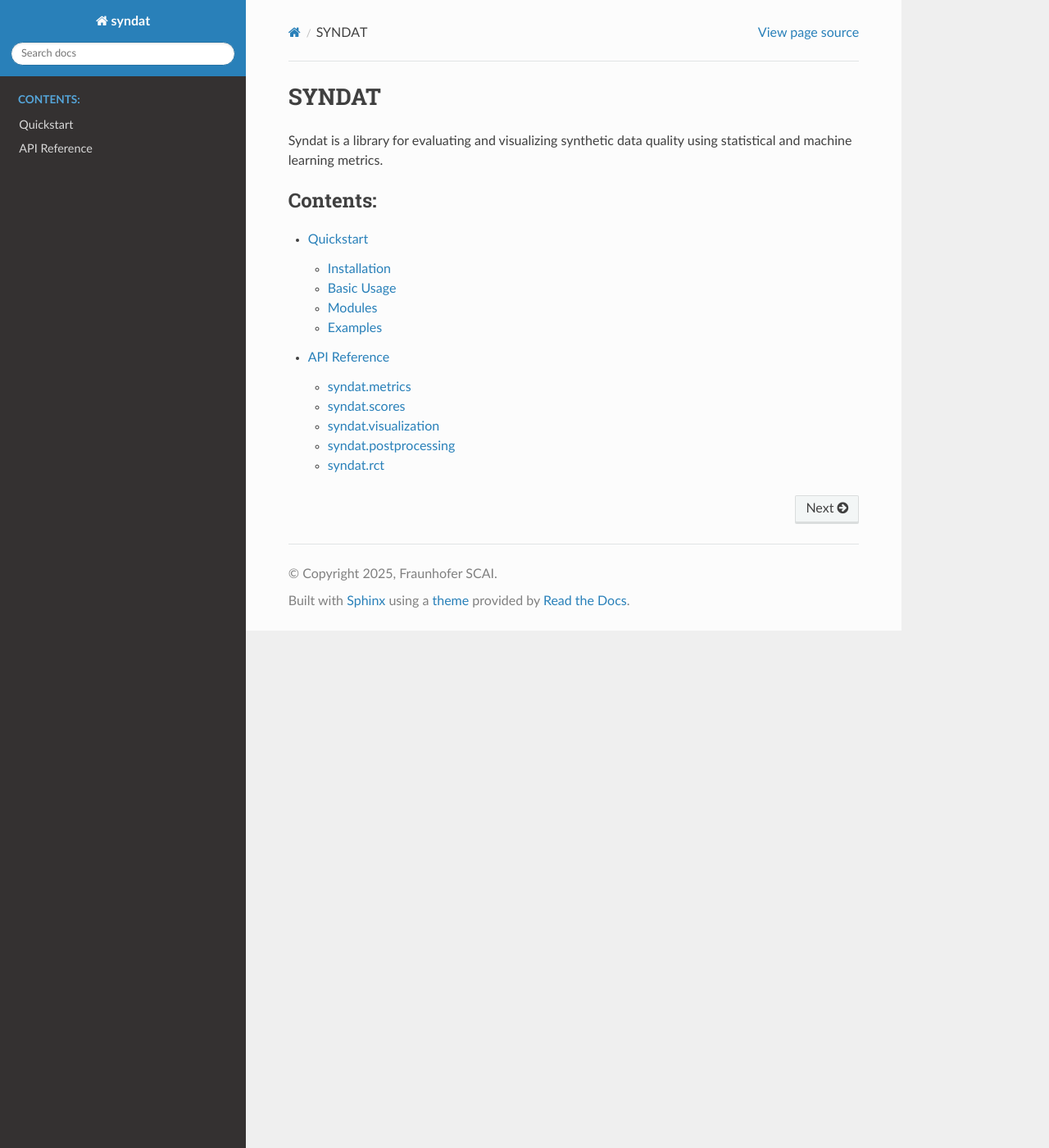
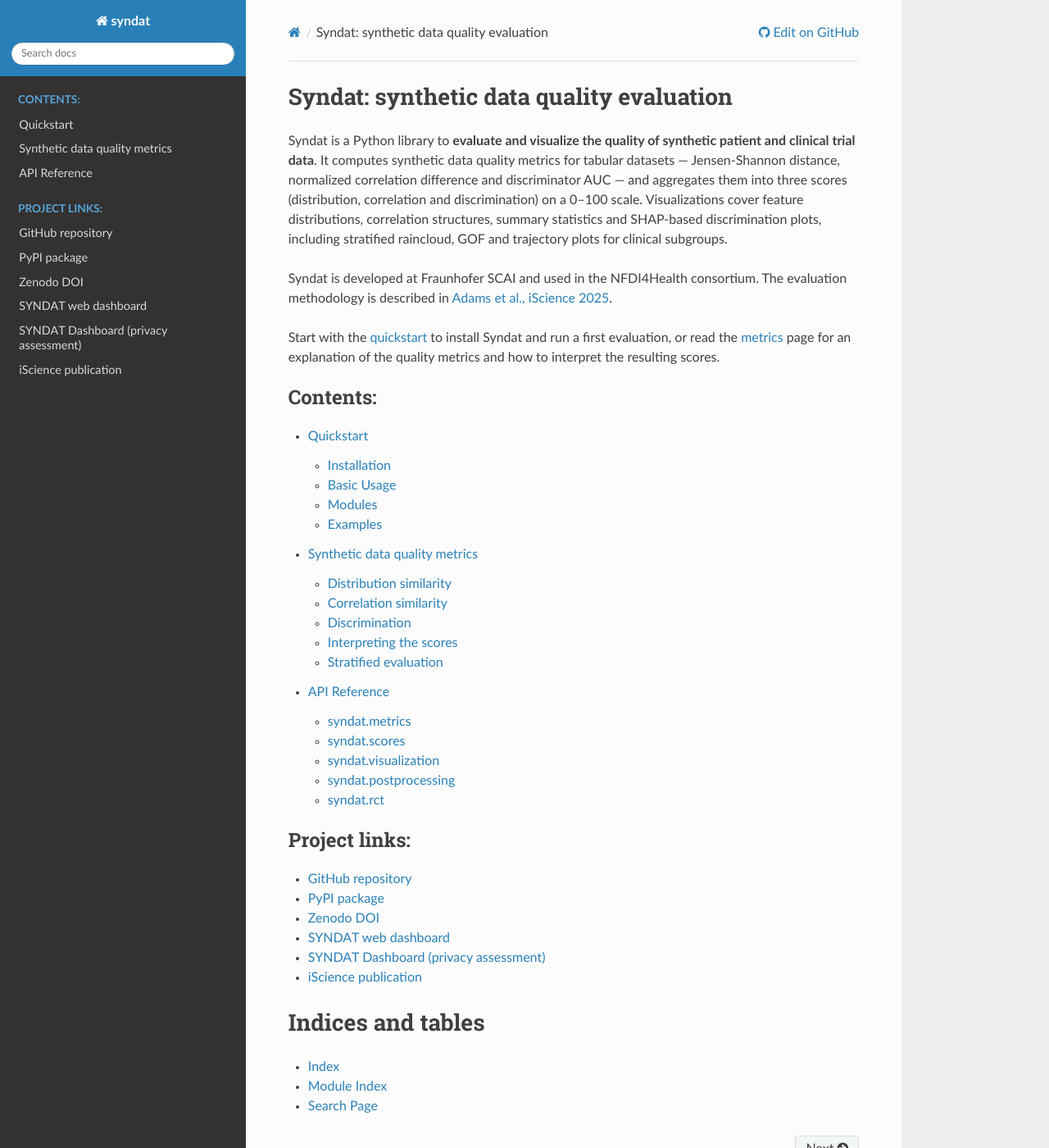
Before and after one commit to SCAI-BIO/syndat, a Sphinx documentation site: the page built from docs/index.rst, in a window 1280 px wide and 1400 px high. Shown: the whole window at 82% size. Built offline with Sphinx 7.4.7 and the Read the Docs theme 3.1.0, drawn with Linux system fonts in a browser that asks for light colours.

Commit message:
docs: improve findability for synthetic data evaluation
Expand package metadata, README, and docs to target searches for
synthetic data quality evaluation, add a metrics reference page, and
align citation and Zenodo metadata.

```diff
--- a/docs/conf.py
+++ b/docs/conf.py
@@ -19,6 +19,14 @@
 
 html_theme = "sphinx_rtd_theme"
 
+html_context = {
+    "display_github": True,
+    "github_user": "SCAI-BIO",
+    "github_repo": "syndat",
+    "github_version": "main",
+    "conf_py_path": "/docs/",
+}
+
 def get_version_from_git():
     try:
         tag = subprocess.check_output(
--- a/docs/index.rst
+++ b/docs/index.rst
@@ -1,11 +1,49 @@
-SYNDAT
-======
+Syndat: synthetic data quality evaluation
+=========================================
 
-Syndat is a library for evaluating and visualizing synthetic data quality using statistical and machine learning metrics.
+.. meta::
+   :description: Syndat is a Python library to evaluate and visualize the quality of synthetic patient and clinical trial data using distribution, correlation and discrimination metrics.
+   :keywords: synthetic data, synthetic patient data, clinical data, synthetic data evaluation, data fidelity, data quality metrics, Jensen-Shannon distance, discriminator AUC
+
+Syndat is a Python library to **evaluate and visualize the quality of synthetic
+patient and clinical trial data**. It computes synthetic data quality metrics for
+tabular datasets — Jensen-Shannon distance, normalized correlation difference and
+discriminator AUC — and aggregates them into three scores (distribution,
+correlation and discrimination) on a 0–100 scale. Visualizations cover feature
+distributions, correlation structures, summary statistics and SHAP-based
+discrimination plots, including stratified raincloud, GOF and trajectory plots
+for clinical subgroups.
+
+Syndat is developed at Fraunhofer SCAI and used in the NFDI4Health consortium.
+The evaluation methodology is described in
+`Adams et al., iScience 2025 <https://doi.org/10.1016/j.isci.2025.112382>`_.
+
+Start with the :doc:`quickstart <quickstart>` to install Syndat and run a first
+evaluation, or read the :doc:`metrics <metrics>` page for an explanation of the
+quality metrics and how to interpret the resulting scores.
 
 .. toctree::
    :maxdepth: 2
    :caption: Contents:
 
    quickstart
+   metrics
    api/index
+
+.. toctree::
+   :maxdepth: 1
+   :caption: Project links:
+
+   GitHub repository <https://github.com/SCAI-BIO/syndat>
+   PyPI package <https://pypi.org/project/syndat>
+   Zenodo DOI <https://doi.org/10.5281/zenodo.15791976>
+   SYNDAT web dashboard <https://syndat.scai.fraunhofer.de>
+   SYNDAT Dashboard (privacy assessment) <https://github.com/nfdi4health/syndat-dashboard>
+   iScience publication <https://doi.org/10.1016/j.isci.2025.112382>
+
+Indices and tables
+==================
+
+* :ref:`genindex`
+* :ref:`modindex`
+* :ref:`search`
--- /dev/null
+++ b/docs/metrics.rst
@@ -0,0 +1,110 @@
+Synthetic data quality metrics
+==============================
+
+Syndat evaluates how closely a synthetic dataset reproduces the statistical
+properties of the real data it was generated from. Three base metrics are
+computed per dataset pair and aggregated into scores between 0 and 100, where a
+higher score means better fidelity.
+
+The metrics operate on tabular data (``pandas.DataFrame``) and are designed for
+clinical and patient-level data, but apply to any tabular dataset.
+
+Distribution similarity
+-----------------------
+
+Measured with the Jensen-Shannon distance, a symmetric and bounded measure of
+similarity between two probability distributions. For every feature, Syndat
+estimates the distribution in the real and the synthetic data and computes the
+distance between them. The distance is 0 for identical distributions and 1 for
+disjoint distributions.
+
+.. code-block:: python
+
+    from syndat.metrics import jensen_shannon_distance
+
+    jsd = jensen_shannon_distance(real, synthetic)
+    score = syndat.scores.distribution(real, synthetic)
+
+The score is the average over all features, rescaled as ``(1 - mean JSD) * 100``.
+Use it to detect features whose value distribution differs between the datasets,
+for example due to mode collapse or clipping in the generator.
+
+Correlation similarity
+----------------------
+
+A synthetic dataset can match every marginal distribution and still destroy the
+relationships between features. The normalized correlation difference compares
+the correlation matrices of both datasets using the chosen method (``spearman``
+by default, ``pearson`` and ``kendall`` are also supported).
+
+.. code-block:: python
+
+    from syndat.metrics import normalized_correlation_difference
+
+    difference = normalized_correlation_difference(real, synthetic)
+    score = syndat.scores.correlation(real, synthetic)
+
+The difference is 0 for identical correlation matrices and 1 for completely
+different ones. The score is ``(1 - difference) * 100``. Values above 1 indicate
+inverted correlation structure (mostly negative correlations in the real data,
+mostly positive in the synthetic data); this worst case is scored as 0.
+
+Discrimination
+--------------
+
+A classifier is trained to distinguish real from synthetic records. If the
+synthetic data is a good stand-in for the real data, the classifier should not
+perform better than chance, so the ROC AUC is close to 0.5.
+
+.. code-block:: python
+
+    from syndat.metrics import discriminator_auc
+
+    auc = discriminator_auc(real, synthetic, n_folds=5)
+    score = syndat.scores.discrimination(real, synthetic)
+
+The discrimination score is based on the cross-validated AUC of a Random Forest
+classifier and is normalized to 0-100, with 100 meaning indistinguishable
+datasets. SHAP values from the same classifier can be visualized with
+``syndat.visualization.plot_shap_discrimination`` to see which features drive
+the distinction.
+
+Interpreting the scores
+-----------------------
+
+.. list-table::
+   :header-rows: 1
+
+   * - Score
+     - 0
+     - 50
+     - 100
+   * - Distribution
+     - feature distributions are disjoint
+     - noticeable differences
+     - indistinguishable distributions
+   * - Correlation
+     - correlation structure is unrelated or inverted
+     - partially preserved
+     - identical correlation matrices
+   * - Discrimination
+     - classifier separates the data almost perfectly
+     - moderate separability
+     - classifier performs at chance level
+
+The scores are diagnostic, not a pass/fail criterion: acceptable values depend on
+the downstream task. A synthetic dataset used for model development usually needs
+high distribution and correlation scores, while a dataset used for exploratory
+analysis may tolerate more divergence. The iScience paper
+`On the fidelity versus privacy and utility trade-off of synthetic patient data
+<https://doi.org/10.1016/j.isci.2025.112382>`_ discusses these trade-offs on
+clinical datasets.
+
+Stratified evaluation
+---------------------
+
+For clinical data, aggregate scores can hide subgroup-specific problems. Syndat
+provides stratified visualizations (raincloud plots, GOF plots and trajectory
+comparisons) to inspect quality across subgroups; see
+``examples/rct_example.py`` and the API reference for
+:mod:`syndat.rct`.
```
Also changed, not shown: README.md (+19 -4 lines), pyproject.toml (+15 -3 lines), .zenodo.json, 1 other file.
